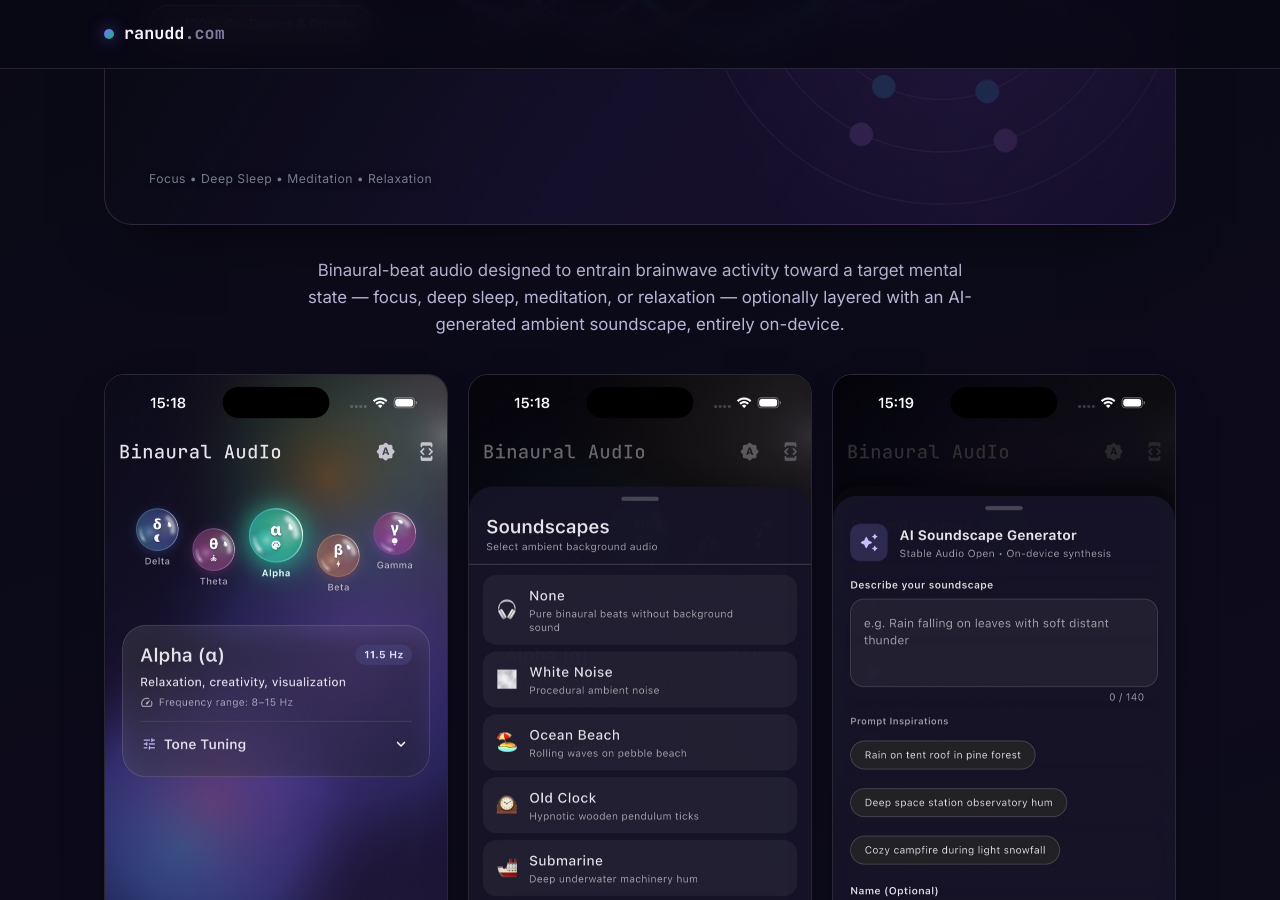
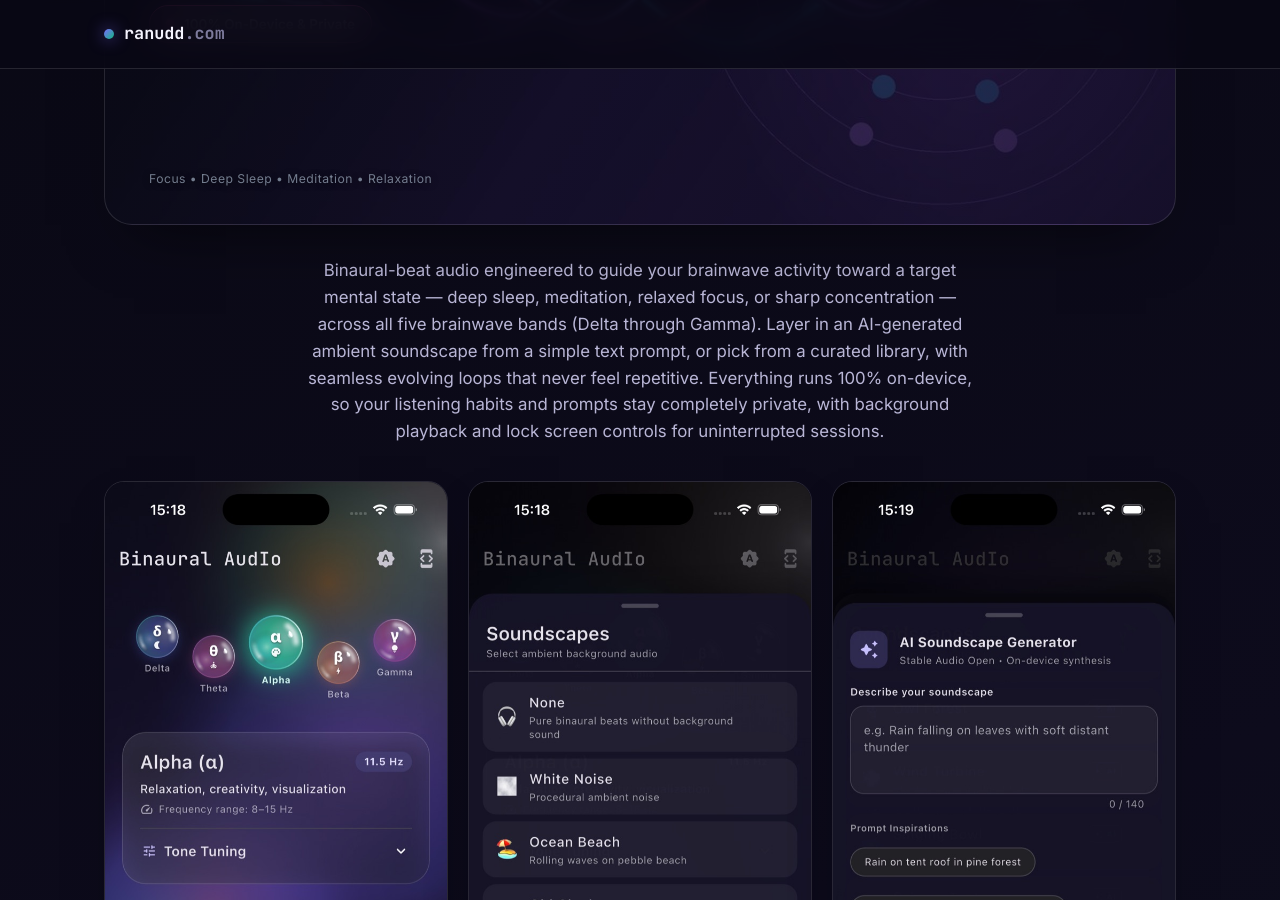
Before and after one commit to mebur/ranudd.com, a Jekyll site: the page built from index.html, in a window 1280 px wide and 900 px high, scrolled down 1038 px. Built offline with Jekyll 4.4.1, drawn with Linux system fonts in a browser that asks for light colours; some of the changed text lies outside the part shown.

Commit message:
More descriptive text of the apps

```diff
--- a/_config.yml
+++ b/_config.yml
@@ -37,9 +37,14 @@ apps:
         color: "#EC4899"
     hero_tags: "Focus  •  Deep Sleep  •  Meditation  •  Relaxation"
     description: >
-      Binaural-beat audio designed to entrain brainwave activity toward a target
-      mental state — focus, deep sleep, meditation, or relaxation — optionally
-      layered with an AI-generated ambient soundscape, entirely on-device.
+      Binaural-beat audio engineered to guide your brainwave activity toward a
+      target mental state — deep sleep, meditation, relaxed focus, or sharp
+      concentration — across all five brainwave bands (Delta through Gamma).
+      Layer in an AI-generated ambient soundscape from a simple text prompt,
+      or pick from a curated library, with seamless evolving loops that never
+      feel repetitive. Everything runs 100% on-device, so your listening
+      habits and prompts stay completely private, with background playback
+      and lock screen controls for uninterrupted sessions.
     privacy_url: /privacy.html
     terms_url: null
     screenshots:
@@ -71,9 +76,13 @@ apps:
         color: "#38BDF8"
     hero_tags: "Live Electricity Prices  •  Day-Ahead Forecasts  •  40+ Zones  •  Home Screen Widgets"
     description: >
-      Real-time electricity spot price visualization with weather, wind and
-      solar overlays for 40+ European bidding zones — so you always know when
-      power is cheap.
+      Real-time and day-ahead electricity spot prices across 40+ European
+      bidding zones, visualized alongside hyper-local weather, wind, and solar
+      radiation data. A physics-based solar forecasting engine predicts your
+      panels' output hour by hour, accounting for sun position, cloud cover,
+      temperature, and even snow cover, while smart insights surface the
+      cheapest hours to use power each day. Stay informed at a glance with
+      home screen widgets and day-ahead price alerts.
     privacy_url: /cc-privacy.html
     terms_url: /cc-terms.html
     screenshots:
```
